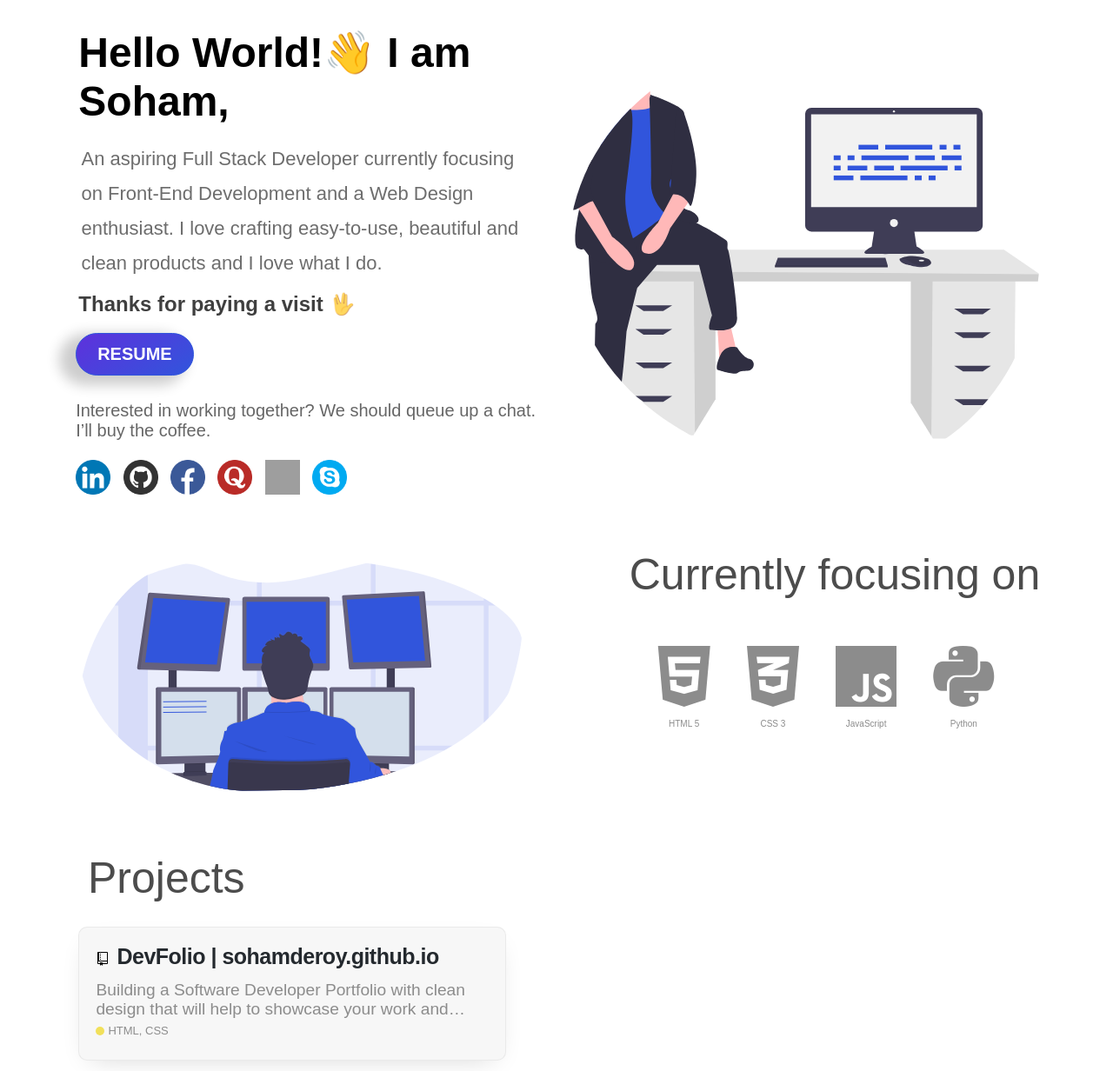
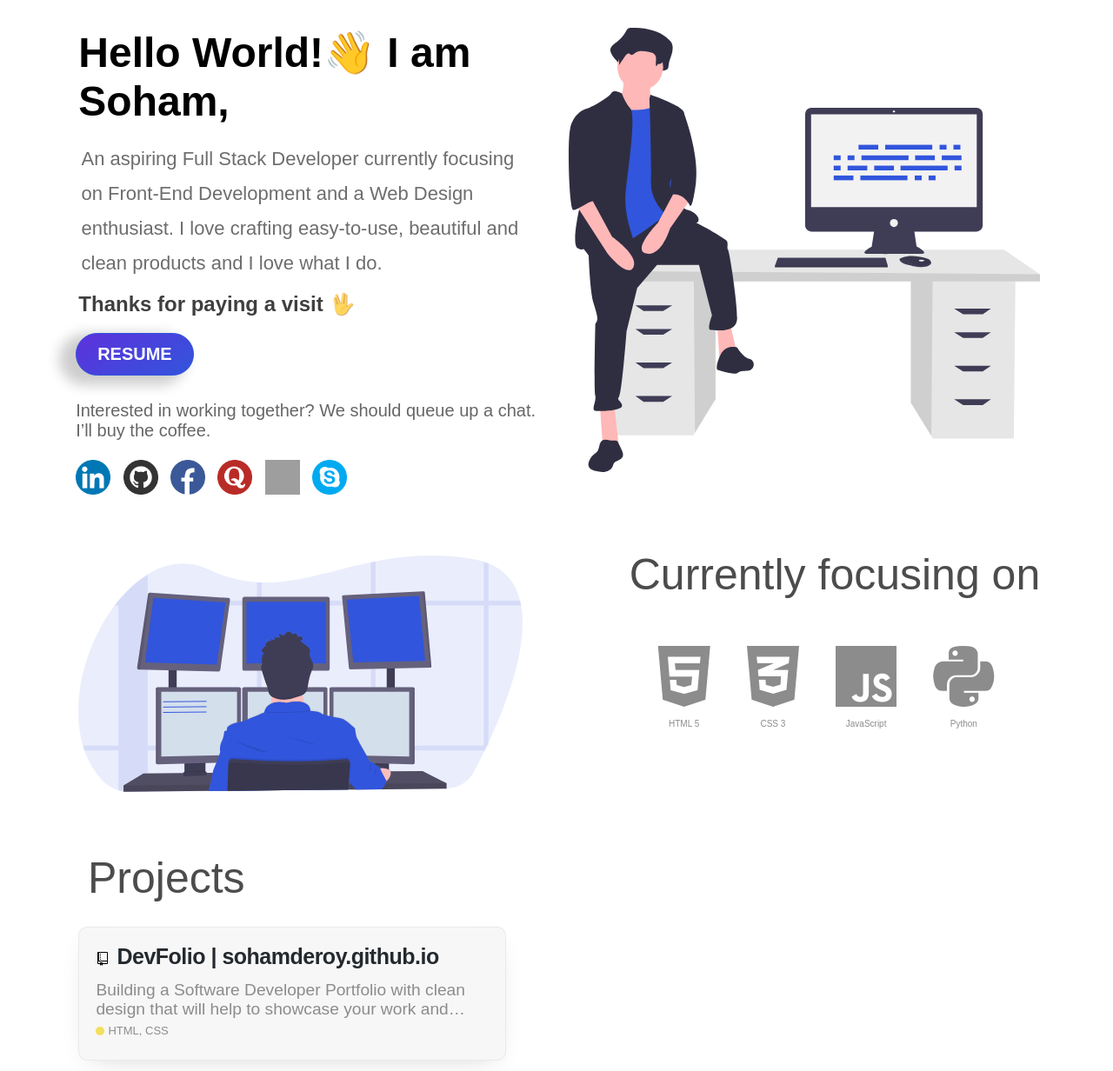
Before and after one commit to sohamderoy/sohamderoy.github.io, a PHP site: page / in a window 1280 px wide. Shown: the part 133-1365 px from the top of the page at 87% size. Run offline with PHP 8.4, Linux system fonts and the light colour scheme; some libraries are stand-ins or nearby versions; some web fonts are replaced; grey boxes are pictures that could not be loaded.

Commit message:
Update main.css

```diff
--- a/css/main.css
+++ b/css/main.css
@@ -133,12 +133,10 @@ h2 {
     float: right;
     padding: 0% 13% 0% 0%;
     max-width: 85% !important;
-    border-radius: 50%;
 }
 #workspace{
     padding: 10% 0% 0% 14%;
     max-width: 80% !important;
-    border-radius: 50%;
 
 }
 p {
```
